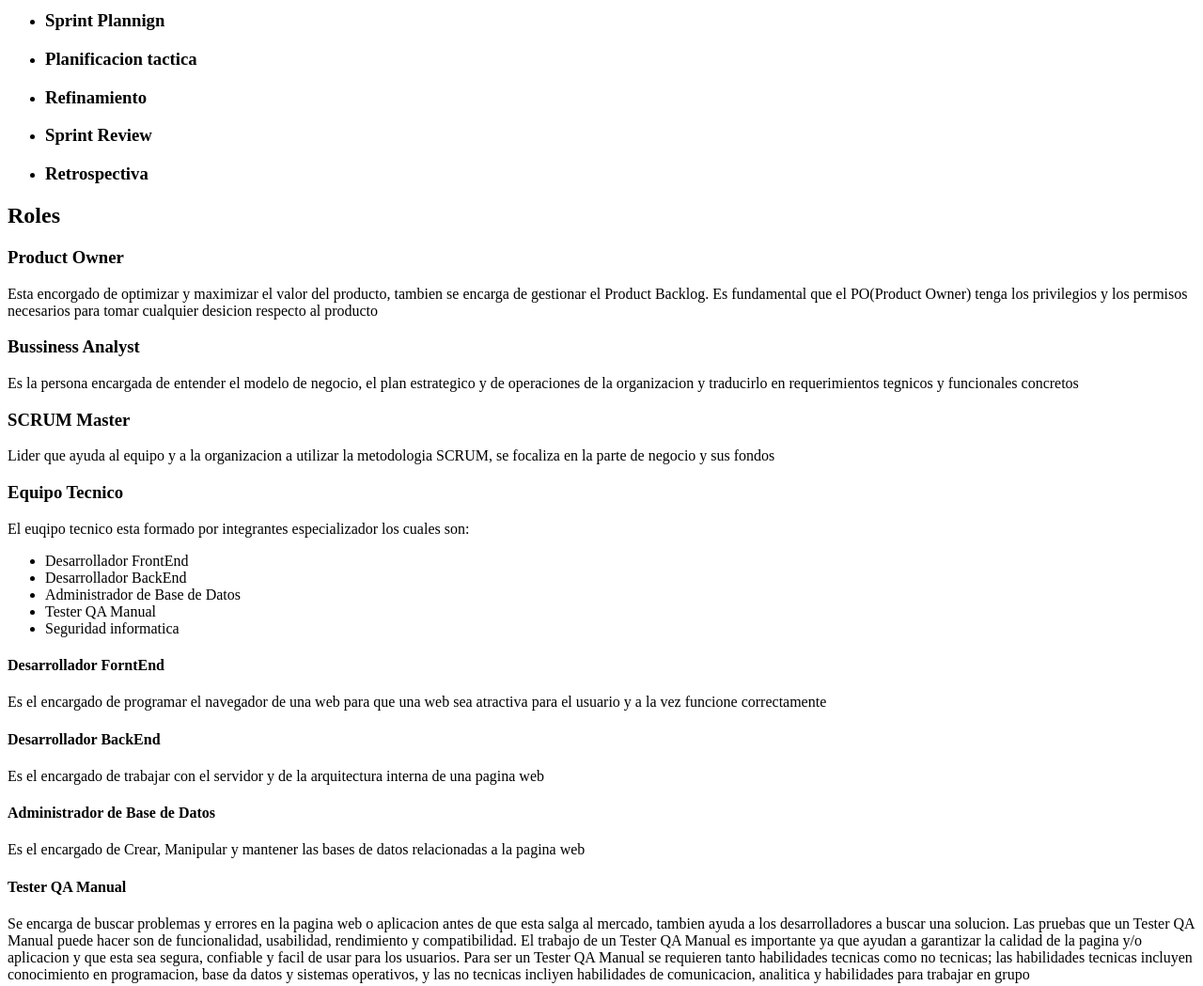
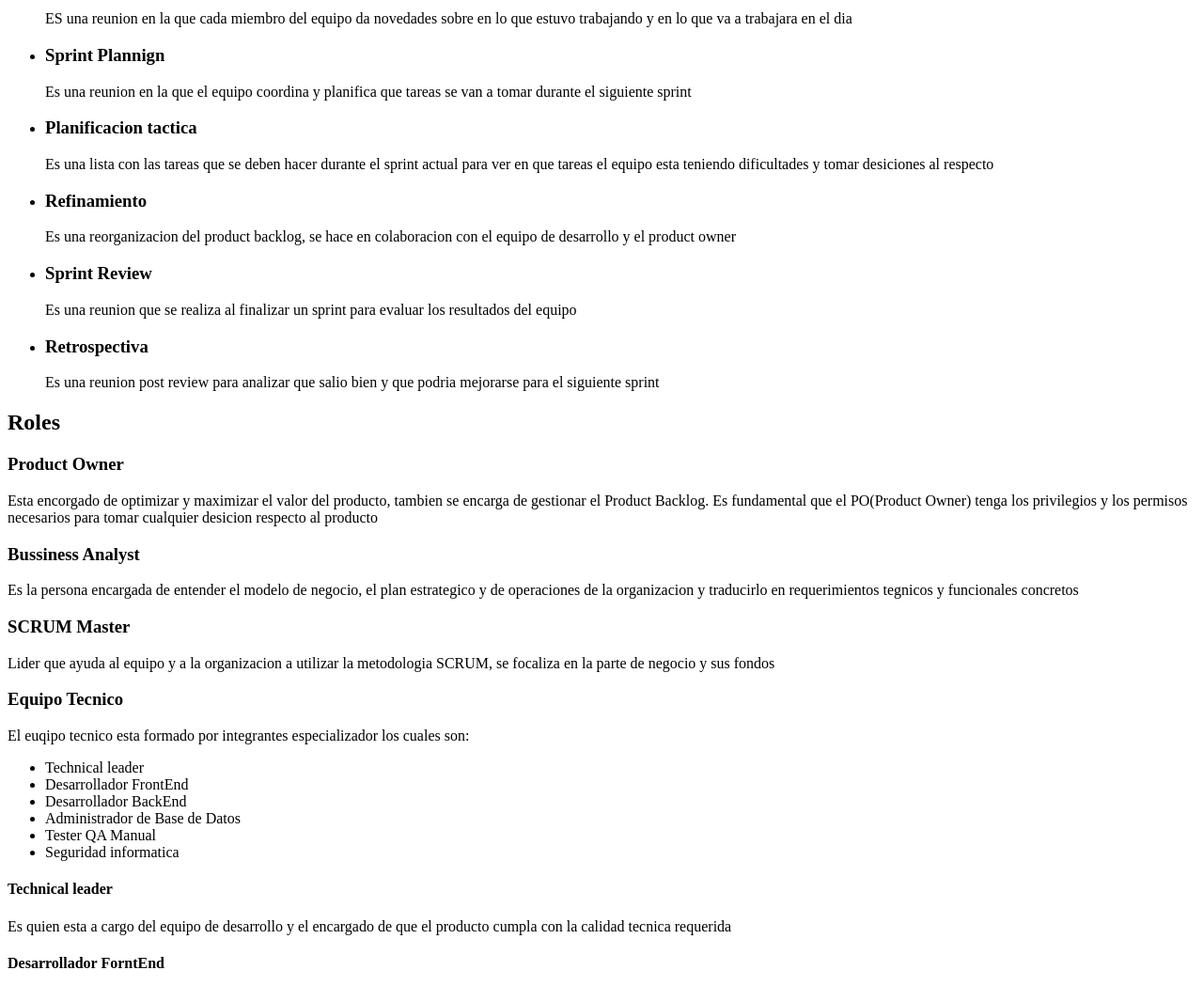
Before and after one commit to SolMilaGau/trabajoIntegrador, a plain HTML site: page index.html in a window 1280 px wide. Shown: the part 1400-2449 px from the top of the page at 94% size. Drawn offline with Linux system fonts and the light colour scheme.

Commit message:
Actualizacion estructura html

```diff
--- a/index.html
+++ b/index.html
@@ -32,27 +32,28 @@
     <ul>
         <li>
             <h3>Daily meeting</h3>
-            <p></p>
+            <p>ES una reunion en la que cada miembro del equipo da novedades sobre en lo que estuvo trabajando y en lo que va a trabajara en el dia</p>
         </li>
         <li>
             <h3>Sprint Plannign</h3>
-            <p></p>
+            <p>Es una reunion en la que el equipo coordina y planifica que tareas se van a tomar durante el siguiente sprint</p>
         </li>
         <li>
             <h3>Planificacion tactica</h3>
-            <p></p>
+            <p>Es una lista con las tareas que se deben hacer durante el sprint actual para ver en que
+                tareas el equipo esta teniendo dificultades y tomar desiciones al respecto</p>
         </li>
         <li>
             <h3>Refinamiento</h3>
-            <p></p>
+            <p>Es una reorganizacion del product backlog, se hace en colaboracion con el equipo de desarrollo y el product owner</p>
         </li>
         <li>
             <h3>Sprint Review</h3>
-            <p></p>
+            <p>Es una reunion que se realiza al finalizar un sprint para evaluar los resultados del equipo </p>
         </li>
         <li>
             <h3>Retrospectiva</h3>
-            <p></p>
+            <p>Es una reunion post review para analizar que salio bien y que podria mejorarse para el siguiente sprint</p>
         </li>
     </ul>
 
@@ -78,6 +79,7 @@
         <h3>Equipo Tecnico</h3>
         <p>El euqipo tecnico esta formado por integrantes especializador los cuales son:</p>
         <ul>
+            <li>Technical leader</li>
             <li>Desarrollador FrontEnd</li>
             <li>Desarrollador BackEnd</li>
             <li>Administrador de Base de Datos</li>
@@ -86,6 +88,9 @@
 
         </ul>
         <div class="subRoles">
+            <h4>Technical leader</h4>
+            <p>Es quien esta a cargo del equipo de desarrollo y el encargado de que el producto cumpla con la calidad tecnica requerida</p>
+
             <h4>Desarrollador ForntEnd</h4>
             <p>Es el encargado de programar el navegador de una web para que una web sea atractiva para el usuario y a la vez funcione correctamente</p>
 
```
